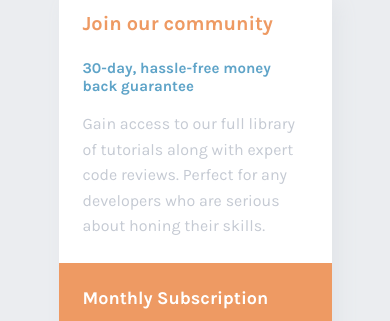
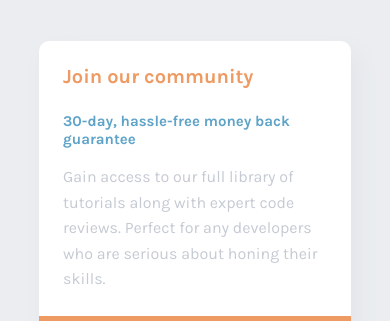
Before and after one commit to ponhuang/single-price-grid, a website: page index.html in a window 390 px wide. Shown: the top 321 px of the page. Drawn offline with Linux system fonts and the light colour scheme.

Commit message:
grid-rows in media query

```diff
--- a/sass/_base.scss
+++ b/sass/_base.scss
@@ -15,7 +15,7 @@ body {
   font-size: 1.6rem;
   box-sizing: border-box;
   background-color: $color-gray-light-3;
-  height: 100vh;
+  min-height: 100vh;
 
   display: flex;
   flex-direction: column;
--- a/sass/_layout.scss
+++ b/sass/_layout.scss
@@ -108,8 +108,8 @@
 /*---------- max-width 720px ----------*/
 @media screen and (max-width: 45em) {
   .container {
-    max-width: 70vw;
-    grid-template-rows: repeat(3, 1fr);
+    max-width: 80vw;
+    grid-template-rows: repeat(3, auto);
   }
   .card {
     padding: 2.4rem;
```
Also changed, not shown: README.md, css/style.css, single-price-grid-component-figma/README.md (added).
